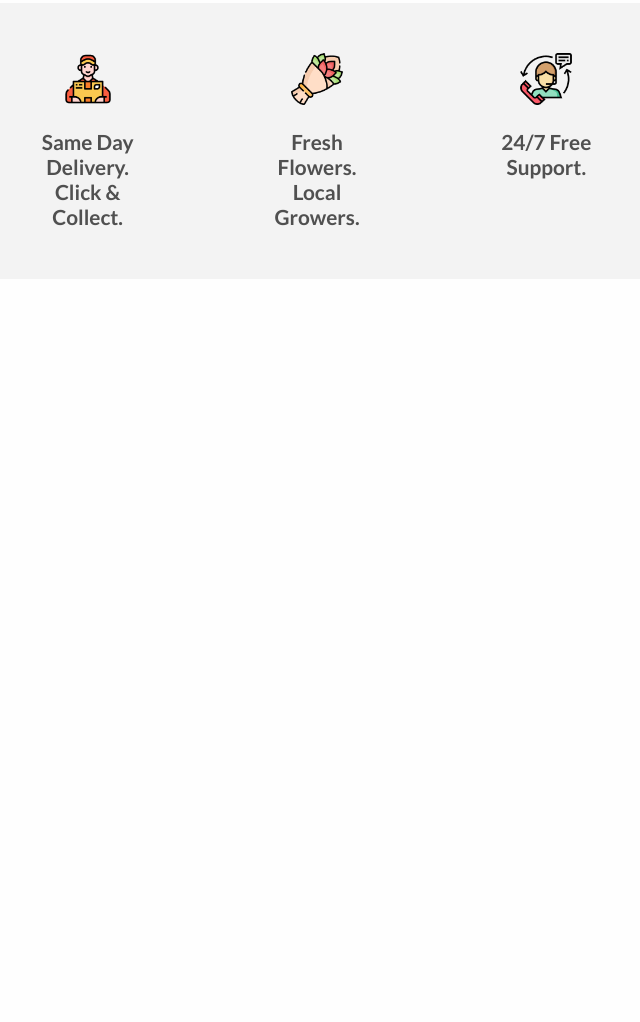
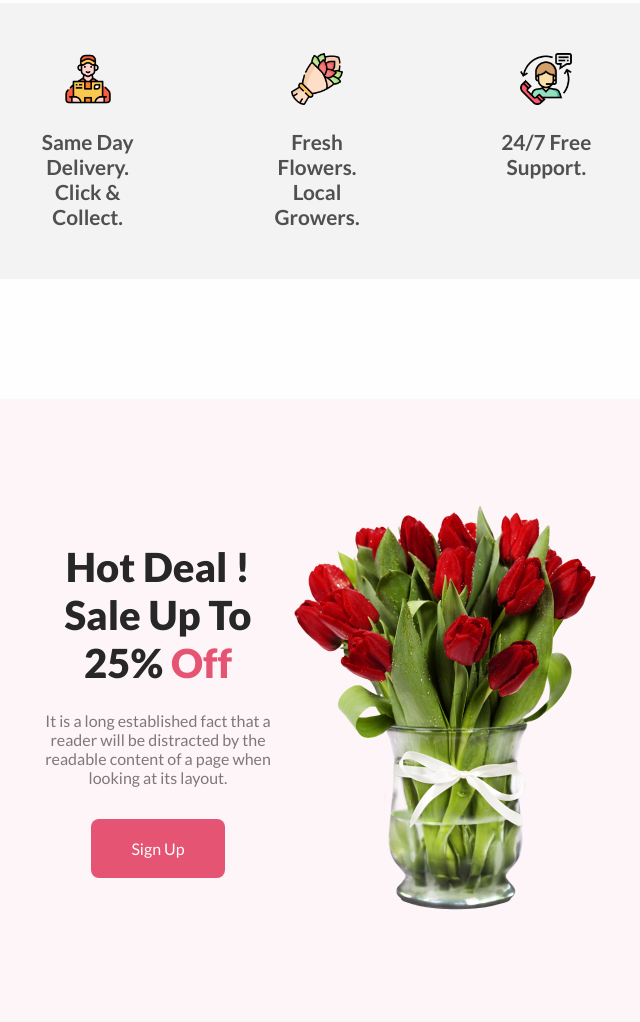
Before and after one commit to yhsunny176/flower-shop-responsive, a plain HTML site: page index.html in a window 1280 px wide. Shown: the part 1616-2638 px from the top of the page, without its empty margins (323-963 px from the left). Before the commit the page ends 2015 px from the top, so only its background shows below. Drawn offline with Linux system fonts and the light colour scheme.

Commit message:
Sale Section html and css added

```diff
--- a/index.html
+++ b/index.html
@@ -85,6 +85,20 @@
 
     </section>
 
+
+    <!-- Sale Section -->
+     <section class="sale-section">
+      <div class="sale-txts">
+        <h3>Hot Deal ! Sale Up To 25% <span>Off</span></h3>
+        <p>It is a long established fact that a reader will be distracted by the readable content of a page when looking at its layout.</p>
+        <a href="#">Sign Up</a>
+      </div>
+
+      <div class="sale-flr">
+        <img src="./Flower Asset/pngwing 8.png" alt="red roses inside a vase">
+      </div>
+     </section>
+
   </main>
 
 </body>
--- a/styles/styles.css
+++ b/styles/styles.css
@@ -202,6 +202,51 @@ body {
 }
 
 
+/* Sale section css */
+
+.sale-section{
+  display: flex;
+  background-color: rgba(229, 84, 115, 0.05);
+  padding: 100px 350px;
+  justify-content: space-between;
+  align-items: center;
+}
+
+.sale-txts{
+  display: flex;
+  max-width: 50%;
+  flex-direction: column;
+  align-items: center;
+  text-align: center;
+}
+
+.sale-txts>h3 {
+  font-size: 2.5rem;
+  font-weight: 900;
+  color: rgba(39, 39, 39, 1);
+}
+
+.sale-txts>p {
+  font-size: 1rem;
+  font-weight: 400;
+  color: rgba(39, 39, 39, 0.6);
+  margin-top: 24px;
+}
+
+.sale-txts>h3>span {
+  font-size: 2.5rem;
+  font-weight: 900;
+  color: rgba(229, 84, 115, 1);
+}
+
+.sale-txts>a {
+  background-color: rgba(229, 84, 115, 1);
+  color: #FEFEFE;
+  padding: 20px 40px;
+  border-radius: 0.5rem;
+  margin-top: 32px;
+  text-decoration: none;
+}
 
 
 
```
